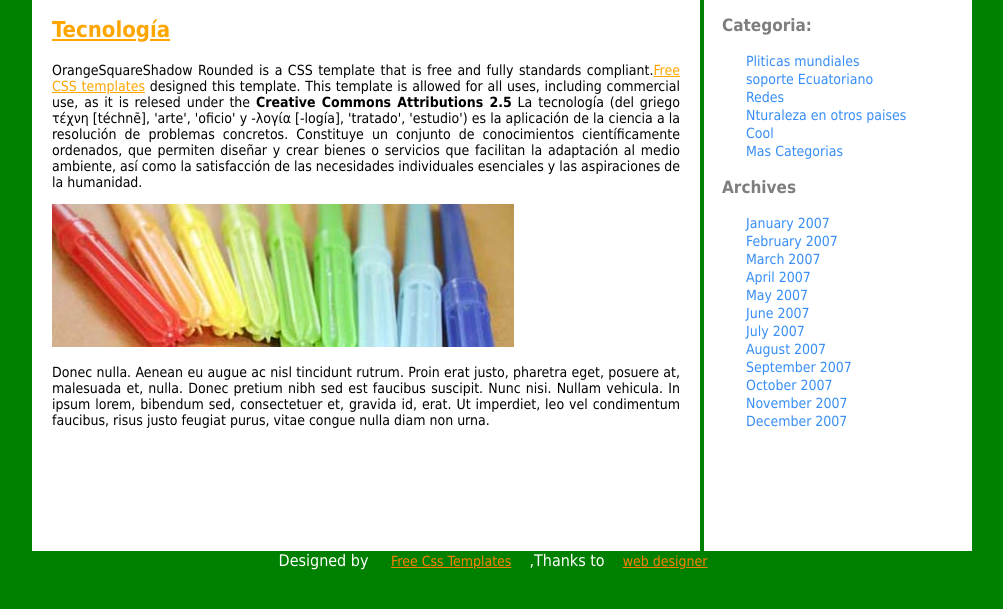
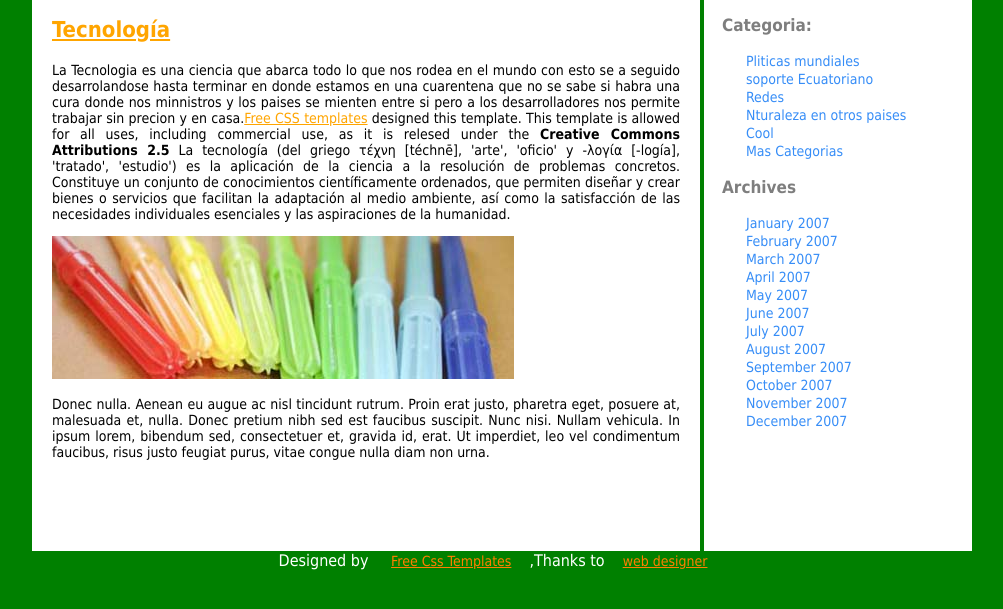
Before and after one commit to Jonathan141999/Prueba1, a plain HTML site: page index.html in a window 1280 px wide. Shown: the part 131-740 px from the top of the page, without its empty margins (138-1141 px from the left). Drawn offline with Linux system fonts and the light colour scheme.

Commit message:
Parrafo Personal

```diff
--- a/index.html
+++ b/index.html
@@ -27,7 +27,7 @@
         <div class="general">
             <h1 class="inicio"><a href="">Tecnología</a></h1>
             <p class="texto">
-                OrangeSquareShadow Rounded is a CSS template that is free and fully standards compliant.<a href="">Free CSS templates</a> designed this template. This template is allowed for all uses, including commercial use, as it is relesed under the <b>Creative Commons Attributions 2.5</b> La tecnología (del griego τέχνη [téchnē], 'arte', 'oficio' y -λογία [-logía], 'tratado', 'estudio') es la aplicación de la ciencia a la resolución de problemas concretos. Constituye un conjunto de conocimientos científicamente ordenados, que permiten diseñar y crear bienes o servicios que facilitan la adaptación al medio ambiente, así como la satisfacción de las necesidades individuales esenciales y las aspiraciones de la humanidad.
+                La Tecnologia es una ciencia que abarca todo lo que nos rodea en el mundo con esto se a seguido desarrolandose hasta terminar en donde estamos en una cuarentena que no se sabe si habra una cura donde nos minnistros y los paises se mienten entre si pero a los desarrolladores nos permite trabajar sin precion y en casa.<a href="">Free CSS templates</a> designed this template. This template is allowed for all uses, including commercial use, as it is relesed under the <b>Creative Commons Attributions 2.5</b> La tecnología (del griego τέχνη [téchnē], 'arte', 'oficio' y -λογία [-logía], 'tratado', 'estudio') es la aplicación de la ciencia a la resolución de problemas concretos. Constituye un conjunto de conocimientos científicamente ordenados, que permiten diseñar y crear bienes o servicios que facilitan la adaptación al medio ambiente, así como la satisfacción de las necesidades individuales esenciales y las aspiraciones de la humanidad.
                 <p class="texto">
                     <img src="images/pic.jpg">
                 </p>
```
